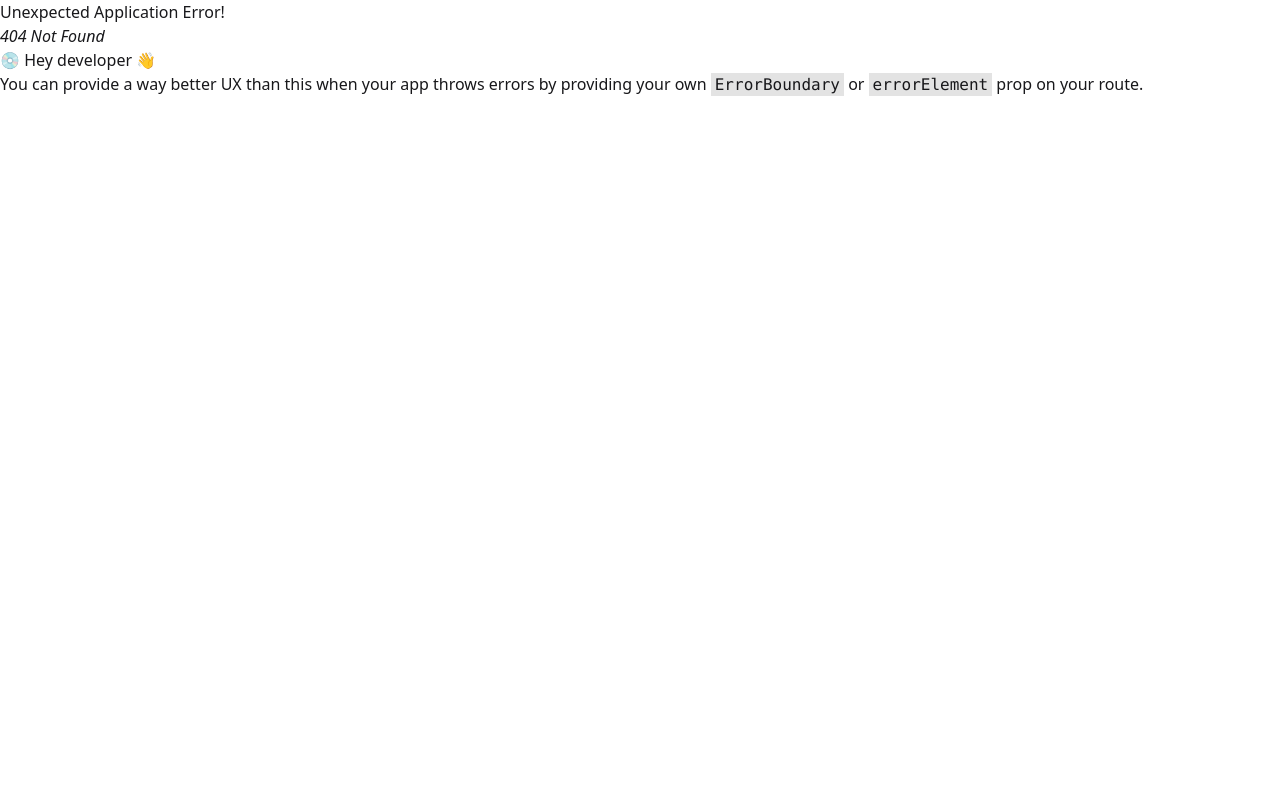
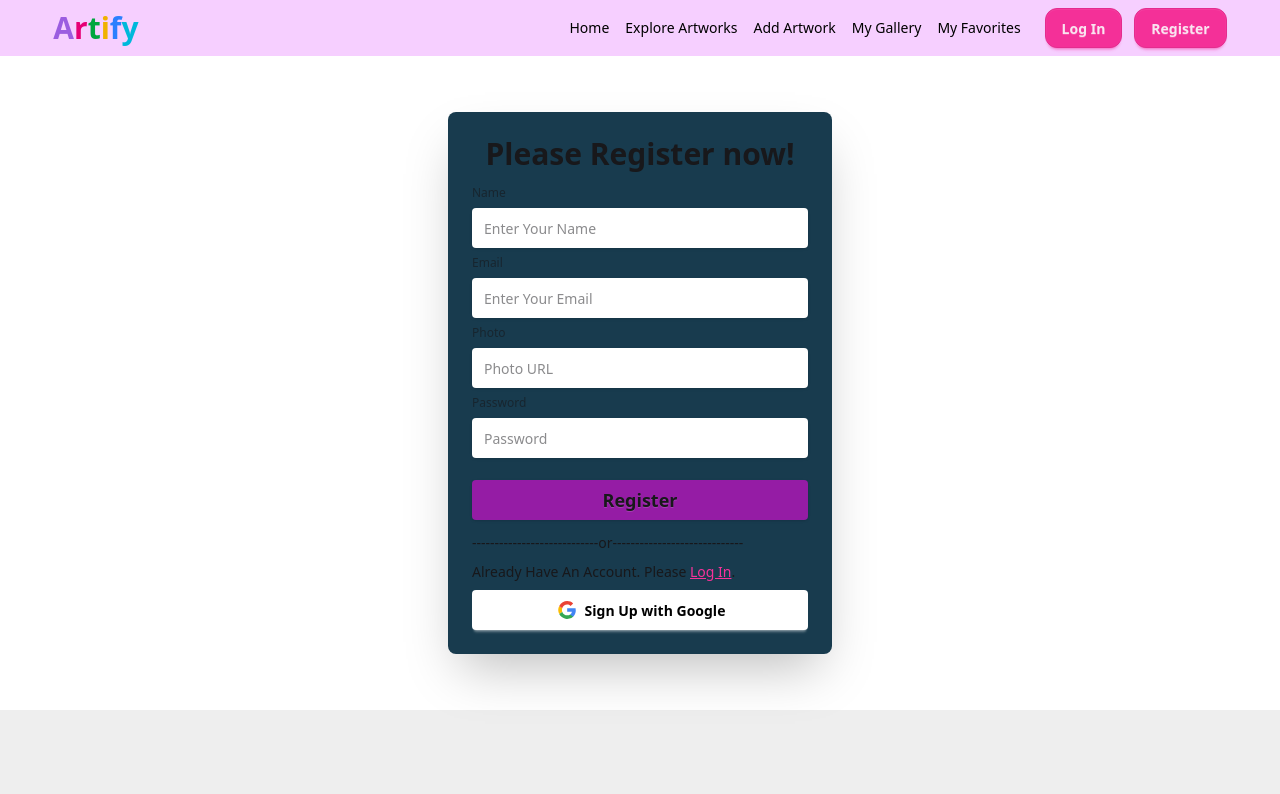
Before and after one commit to SohelRana450/b12-a10-future-box-client-SohelRana450, a React (Vite) app: page /auth/register in a window 1280 px wide. Before the commit this address had no page. Shown: the top 794 px of the page. Built offline with nearby package versions, Linux system fonts and the light colour scheme; no server answers.

Commit message:
third commit

```diff
--- a/src/Layout/AuthLayout.jsx
+++ b/src/Layout/AuthLayout.jsx
@@ -1,9 +1,20 @@
 import React from 'react';
+import Navbar from '../components/Navbar';
+import { Outlet } from 'react-router';
+import Footer from '../components/Footer';
 
 const AuthLayout = () => {
     return (
         <div>
-
+            <header>
+                <Navbar></Navbar>
+            </header>
+            <main>
+                <Outlet></Outlet>
+            </main>
+            <footer>
+                <Footer></Footer>
+            </footer>
         </div>
     );
 };
--- /dev/null
+++ b/src/Pages/Register.jsx
@@ -0,0 +1,65 @@
+import React, { use } from 'react';
+
+import { Link } from 'react-router';
+import { AuthContext } from '../Provider/AuthContext';
+
+const Register = () => {
+     const {createUser,updateUser,setUser} = use(AuthContext)
+
+      const handleRegister =(e)=>{
+        e.preventDefault();
+        const name = e.target.name.value;
+        const photo = e.target.photo.value;
+        const email = e.target.email.value;
+        const password = e.target.password.value;
+        console.log(email,password);
+
+        createUser(email,password)
+        .then(result =>{
+          console.log(result.user);
+          const user = result.user;
+          updateUser({displayName: name,photoURL: photo})
+          .then(
+            setUser({ ...user,displayName: name,photoURL: photo})
+          )
+          .catch()
+          setUser(result.user)
+        })
+        .catch(error =>{
+          console.log(error.message);
+        })
+      }
+    return (
+       <div className="mx-auto my-14 card bg-[#183B4E] w-full max-w-sm shrink-0 shadow-2xl">
+             <div className="card-body">
+               <h1 className="text-3xl text-center font-bold">Please Register now!</h1>
+              <form onSubmit={handleRegister} action="">
+                   <fieldset className="fieldset">
+                       {/* name */}
+                 <label className="label">Name</label>
+                 <input type="text" name="name" className="input w-full border-0 shadow" placeholder="Enter Your Name" />
+                 {/* email */}
+                 <label className="label">Email</label>
+                 <input type="email" name="email" className="input w-full border-0 shadow" placeholder="Enter Your Email" />
+                 {/* photo */}
+                 <label className="label">Photo</label>
+                 <input type="text" name="photo" className="input w-full border-0 shadow" placeholder="Photo URL" />
+                 {/* password */}
+                 <label className="label">Password</label>
+                 <input type="password" name="password" className="input w-full border-0 shadow" placeholder="Password" />
+                 <button type="submit" className="btn bg-[#951ca5] mt-4 text-lg shadow border-0">Register</button>
+               </fieldset>
+               </form>
+               <>----------------------------or-----------------------------</>
+               <p>Already Have An Account. Please <Link to="/auth/login" className='text-pink-500 underline'>Log In</Link>.</p>
+                      {/* Google */}
+       <button className="btn bg-white text-black border-0 font-bold text-md">
+         <svg aria-label="Google logo" width="24" height="24" xmlns="http://www.w3.org/2000/svg" viewBox="0 0 512 512"><g><path d="m0 0H512V512H0" fill="#fff"></path><path fill="#34a853" d="M153 292c30 82 118 95 171 60h62v48A192 192 0 0190 341"></path><path fill="#4285f4" d="m386 400a140 175 0 0053-179H260v74h102q-7 37-38 57"></path><path fill="#fbbc02" d="m90 341a208 200 0 010-171l63 49q-12 37 0 73"></path><path fill="#ea4335" d="m153 219c22-69 116-109 179-50l55-54c-78-75-230-72-297 55"></path></g></svg>
+         Sign Up with Google
+       </button>
+             </div>
+           </div>
+    );
+};
+
+export default Register;
--- /dev/null
+++ b/src/Provider/AuthContext.jsx
@@ -0,0 +1,3 @@
+import { createContext } from "react";
+
+export const AuthContext = createContext();
--- /dev/null
+++ b/src/Provider/AuthProvider.jsx
@@ -0,0 +1,50 @@
+import React, { useEffect, useState } from 'react';
+import { createUserWithEmailAndPassword, GoogleAuthProvider, onAuthStateChanged, signInWithEmailAndPassword, signInWithPopup, signOut, updateProfile } from 'firebase/auth';
+import { auth } from '../Firebase/Firebase.config';
+import { AuthContext } from './AuthContext';
+
+const  googleProvider = new GoogleAuthProvider()
+
+const AuthProvider = ({children}) => {
+    const [user,setUser] = useState()
+
+    const createUser =(email,password)=>{
+        return createUserWithEmailAndPassword(auth,email,password)
+    }
+    const signInUser = (email,password)=>{
+        return signInWithEmailAndPassword(auth,email,password)
+    }
+    const signInGoogle = () =>{
+        return signInWithPopup(auth,googleProvider)
+    }
+    const updateUser = (userProfile) =>{
+        return updateProfile(auth.currentUser,userProfile)
+    }
+    const logOut= () => {
+        return signOut(auth)
+    }
+
+    useEffect(()=>{
+       const unSubscribe = onAuthStateChanged(auth,(currentUser)=>{
+            setUser(currentUser)
+        })
+        return ()=>{
+            unSubscribe();
+        }
+    },[])
+
+    const authInfo = {
+        signInGoogle,
+        user,
+        setUser,
+        createUser,
+        updateUser,
+        logOut,
+        signInUser
+    }
+    return (
+        <AuthContext value={authInfo}>{children}</AuthContext>
+    );
+};
+
+export default AuthProvider;
--- a/src/Routes/Routes.jsx
+++ b/src/Routes/Routes.jsx
@@ -6,6 +6,7 @@ import AddArtwork from "../Pages/AddArtwork";
 import MyGallery from "../Pages/MyGallery";
 import MyFavorites from "../Pages/MyFavorites";
 import AuthLayout from "../Layout/AuthLayout";
+import Register from "../Pages/Register";
 
 const router = createBrowserRouter(
     [
@@ -40,7 +41,10 @@ const router = createBrowserRouter(
             path: "/auth",
             element: <AuthLayout></AuthLayout>,
             children: [
-
+                {
+                    path: "/auth/register",
+                    element: <Register></Register>
+                }
             ]
         }
     ]
--- a/src/main.jsx
+++ b/src/main.jsx
@@ -3,9 +3,10 @@ import { createRoot } from 'react-dom/client'
 import './index.css'
 import { RouterProvider } from 'react-router'
 import router from './Routes/Routes'
+import AuthProvider from './Provider/AuthProvider'
 
 createRoot(document.getElementById('root')).render(
   <StrictMode>
-  <RouterProvider router={router}></RouterProvider>
+  <AuthProvider><RouterProvider router={router}></RouterProvider></AuthProvider>
   </StrictMode>,
 )
```
